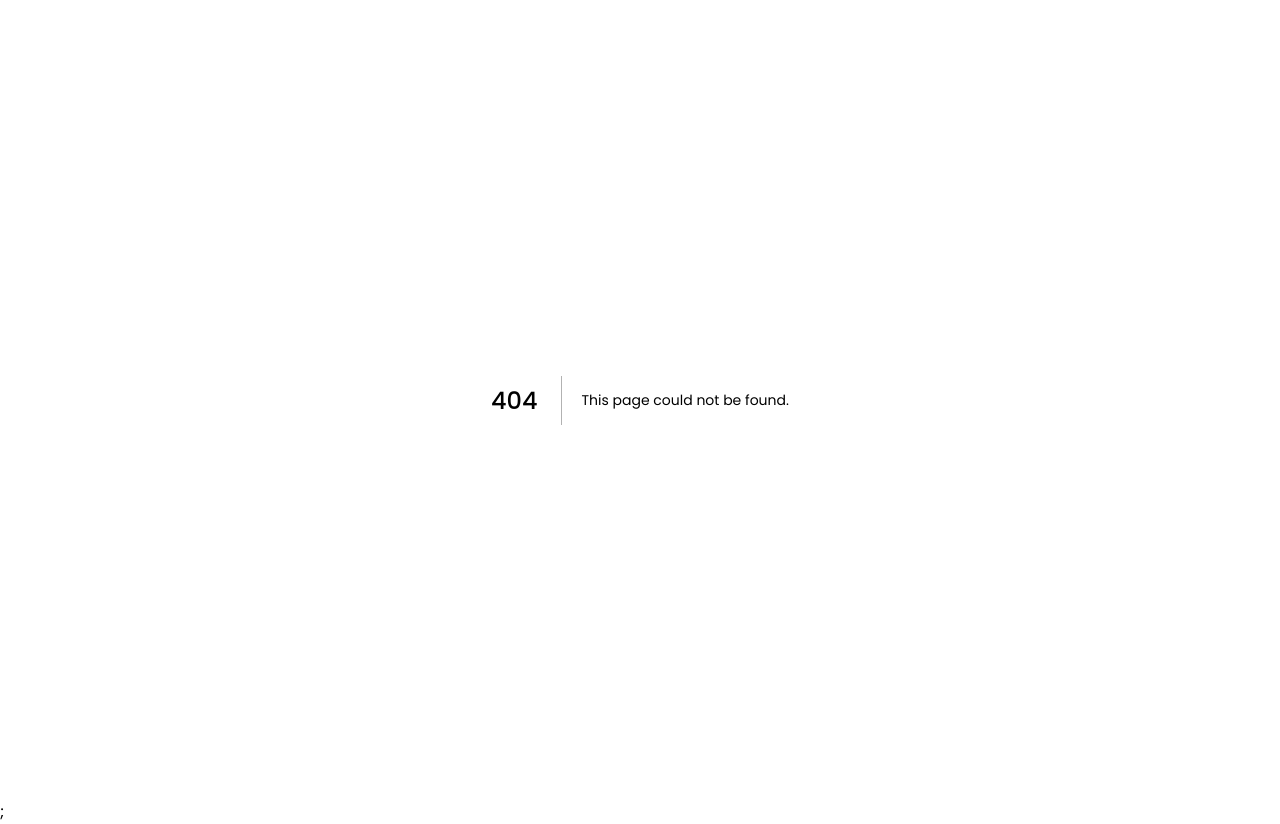
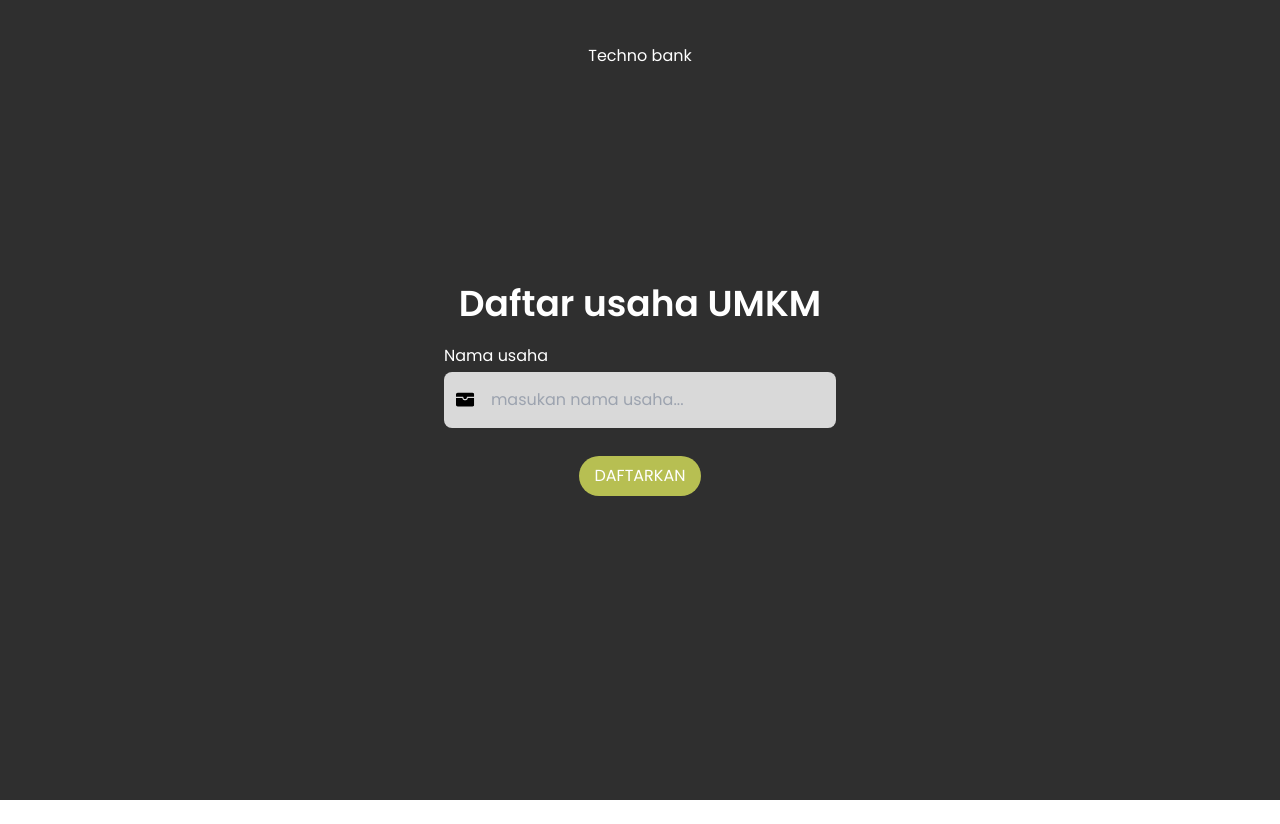
Before and after one commit to Jerrell-Marvel/hackaton-client, a Next.js app: page /daftarumkm in a window 1280 px wide. Before the commit this address had no page. After the commit the page ends 800 px from the top, so only its background shows below. Built offline with nearby package versions, Linux system fonts and the light colour scheme.

Commit message:
create daftar umkm page

```diff
--- a/src/pages/_app.tsx
+++ b/src/pages/_app.tsx
@@ -8,7 +8,7 @@ export default function App({ Component, pageProps }: AppProps) {
   return (
     <QueryClientProvider client={queryClient}>
       <LoginProvider>
-        <Component {...pageProps} />;
+        <Component {...pageProps} />
       </LoginProvider>
     </QueryClientProvider>
   );
--- /dev/null
+++ b/src/pages/daftarumkm.tsx
@@ -0,0 +1,154 @@
+import axios, { AxiosError } from "axios";
+import { useRouter } from "next/router";
+import { FormEvent, useState } from "react";
+import { useMutation } from "react-query";
+
+const Daftar = () => {
+  const router = useRouter();
+  const { data, mutate: sendData } = useMutation<any, AxiosError, string>({
+    mutationFn: async (name) => {
+      const response = await axios.post(
+        "http://localhost:5000/merchantStore",
+        {
+          name: name,
+        },
+        {
+          headers: {
+            Authorization: `Bearer ${localStorage.getItem("TOKEN")}`,
+          },
+        }
+      );
+
+      return response.data;
+    },
+
+    onError: (err) => {
+      //@ts-ignore
+      if (err.response?.data.message) {
+        router.push("/login");
+      }
+    },
+  });
+
+  const handleSubmit = (e: FormEvent<HTMLFormElement>) => {
+    e.preventDefault();
+    sendData(name);
+  };
+
+  const [name, setName] = useState("");
+  return (
+    <div className="bg-primary h-screen py-11 text-white">
+      {/* <div>
+        <span>technobank</span>
+      </div> */}
+
+      <div className="w-full h-full flex flex-col">
+        <h2 className="text-center text-base">Techno bank</h2>
+
+        <div className="h-full flex justify-center items-center px-6">
+          <form
+            className="-mt-11"
+            onSubmit={(e) => handleSubmit(e)}
+          >
+            <h3 className="text-4xl mb-5 text-center font-semibold"> Daftar usaha UMKM</h3>
+
+            <label
+              htmlFor="nama-usaha"
+              className="mb-1 block"
+            >
+              Nama usaha
+            </label>
+
+            <div className="bg-[#D9D9D9] py-3 flex items-center rounded-lg px-3">
+              <svg
+                xmlns="http://www.w3.org/2000/svg"
+                width="20"
+                height="20"
+                viewBox="0 0 14 14"
+                fill="none"
+              >
+                <g clip-path="url(#clip0_118_323)">
+                  <path
+                    d="M1.26562 1.6875C0.92996 1.6875 0.608044 1.82084 0.370693 2.05819C0.133342 2.29554 0 2.61746 0 2.95312L0 4.64062H5.0625C5.17439 4.64062 5.28169 4.68507 5.36081 4.76419C5.43993 4.84331 5.48438 4.95061 5.48438 5.0625C5.48438 5.27597 5.55188 5.60588 5.74256 5.87081C5.91722 6.11381 6.21253 6.32812 6.75 6.32812C7.28747 6.32812 7.58278 6.11381 7.75744 5.87081C7.94813 5.60588 8.01562 5.27597 8.01562 5.0625C8.01562 4.95061 8.06007 4.84331 8.13919 4.76419C8.21831 4.68507 8.32561 4.64062 8.4375 4.64062H13.5V2.95312C13.5 2.61746 13.3667 2.29554 13.1293 2.05819C12.892 1.82084 12.57 1.6875 12.2344 1.6875H1.26562Z"
+                    fill="black"
+                  />
+                  <path
+                    d="M13.5 5.48438H8.81634C8.75584 5.80073 8.62839 6.10049 8.44256 6.36356C8.11097 6.82425 7.56253 7.17188 6.75 7.17188C5.93747 7.17188 5.38903 6.82425 5.05744 6.36356C4.87163 6.10048 4.74419 5.80072 4.68366 5.48438H0V10.5469C0 10.8825 0.133342 11.2045 0.370693 11.4418C0.608044 11.6792 0.92996 11.8125 1.26562 11.8125H12.2344C12.57 11.8125 12.892 11.6792 13.1293 11.4418C13.3667 11.2045 13.5 10.8825 13.5 10.5469V5.48438Z"
+                    fill="black"
+                  />
+                </g>
+                <defs>
+                  <clipPath id="clip0_118_323">
+                    <rect
+                      width="13.5"
+                      height="13.5"
+                      fill="white"
+                    />
+                  </clipPath>
+                </defs>
+              </svg>
+              <input
+                type="text"
+                id="nama-usaha"
+                className="w-full bg-[#D9D9D9] text-base py-1 px-4 outline-none text-black"
+                placeholder="masukan nama usaha..."
+                value={name}
+                onChange={(e) => setName(e.target.value)}
+              />
+            </div>
+
+            <div className="w-full flex justify-center mt-7">
+              <button
+                type="submit"
+                className="px-4 py-2 rounded-full bg-yellow uppercase"
+              >
+                Daftarkan
+              </button>
+            </div>
+          </form>
+        </div>
+        {/* <form className="bg-pink-200">
+          <h3>Daftar usaha UMKM</h3>
+
+          <label htmlFor="nama-usaha">Nama usaha</label>
+
+          <div>
+            <input
+              type="text"
+              id="nama-usaha"
+            />
+          </div>
+
+          <button
+            type="submit"
+            className="px-4 py-2 rounded-full bg-yellow"
+          >
+            Daftarkan
+          </button>
+        </form> */}
+      </div>
+
+      {/* <form className="bg-pink-200">
+        <h3>Daftar usaha UMKM</h3>
+
+        <label htmlFor="nama-usaha">Nama usaha</label>
+
+        <div>
+          <input
+            type="text"
+            id="nama-usaha"
+          />
+        </div>
+
+        <button
+          type="submit"
+          className="px-4 py-2 rounded-full bg-yellow"
+        >
+          Daftarkan
+        </button>
+      </form> */}
+    </div>
+  );
+};
+
+export default Daftar;
```
